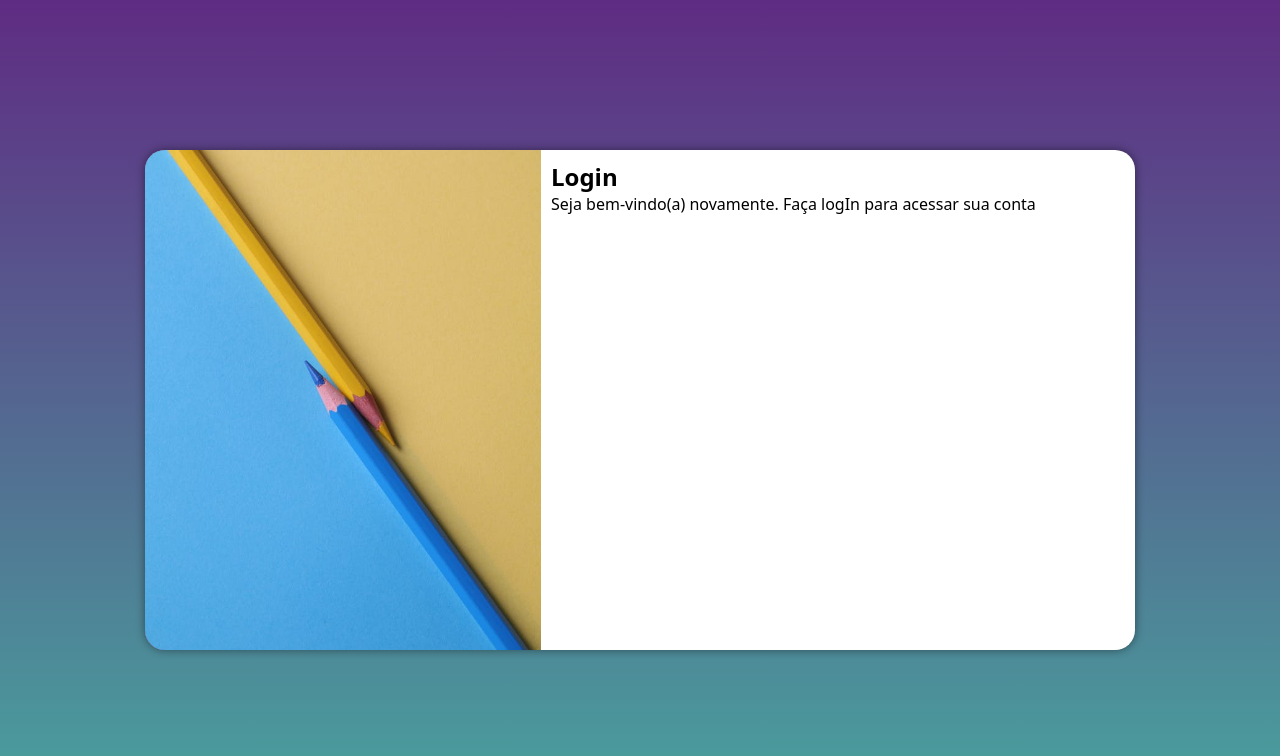
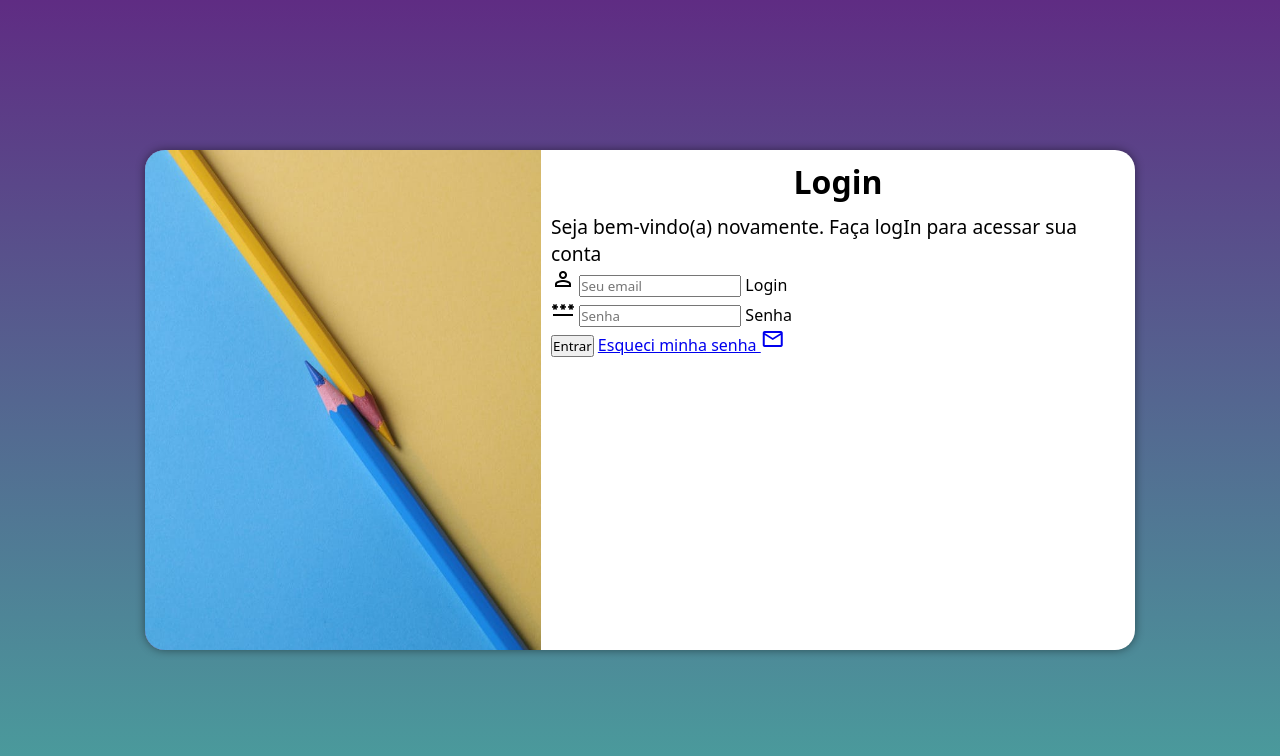
Before and after one commit to jardelpersan/Projeto-login, a plain HTML site: page index.html in a window 1280 px wide. Drawn offline with nearby package versions, Linux system fonts and the light colour scheme.

Commit message:
inicio formulario

```diff
--- a/estilos/media-queries.css
+++ b/estilos/media-queries.css
@@ -15,6 +15,9 @@
     section#login > div#formulario {
         float: right;
         width: 70%;
+    }
+    div#formulario > p {
+        font-size: 1em;
     }
 }
 
@@ -35,4 +38,10 @@
         width:60%;
         height: 100%;
     }
+    div#formulario > h1 {
+        font-size: 2em;
+    }
+    div#formulario > p {
+        font-size: 1.2em;
+    }
 }
--- a/estilos/style.css
+++ b/estilos/style.css
@@ -31,8 +31,8 @@ section#login {
     height: 500px;
     border-radius: 20px;
     box-shadow: 0px 0px 10px rgba(0, 0, 0, 0.46);
-    transition: width 0.2s, height 0.2s;
-    transition-timing-function: ease;
+    transition: width 0.3s, height 0.3s;
+    transition-timing-function: ease-in-out;
 }
 section#login > div#imagem {
     display: block;
@@ -44,5 +44,11 @@ section#login > div#imagem {
 section#login > div#formulario {
     display: block;
     padding: 10px;
-
 }
+div#formulario > h1 {
+    text-align: center;
+    margin-bottom: 10px;
+}
+div#formulario > p {
+    font-size: 0.8em;
+}
--- a/index.html
+++ b/index.html
@@ -6,6 +6,7 @@
     <title>Projeto Login</title>
     <link rel="stylesheet" href="estilos/style.css">
     <link rel="stylesheet" href="estilos/media-queries.css">
+    <link href="https://fonts.googleapis.com/css2?family=Material+Symbols+Outlined" rel="stylesheet" />
 </head>
 <body>
     <main>
@@ -16,7 +17,24 @@
             <div id="formulario">
                 <h1>Login</h1>
                 <p>Seja bem-vindo(a) novamente. Faça logIn para acessar sua conta</p>
-                <form action="login.php"></form>
+                <form action="login.php" method="post" autocomplete="on">
+                    <div class="campo">
+                        <span class="material-symbols-outlined">
+                            person
+                            </span>
+                        <input type="email" name="login" id="ilogin" placeholder="Seu email" autocomplete="email" required maxlength="30" size="15">
+                        <label for="ilogin">Login</label>
+                    </div>
+                    <div class="campo">
+                        <span class="material-symbols-outlined">
+                            password
+                            </span>
+                        <input type="password" name="Senha" id="isenha" placeholder="Senha" autocomplete="current-password" required maxlength="20" size="15">
+                        <label for="isenha">Senha</label>
+                    </div>
+                    <input type="submit" value="Entrar">
+                    <a href="esqueci.html">Esqueci minha senha <i class="material-symbols-outlined">mail</i></a>
+                </form>
             </div>
         </section>
     </main>
```
